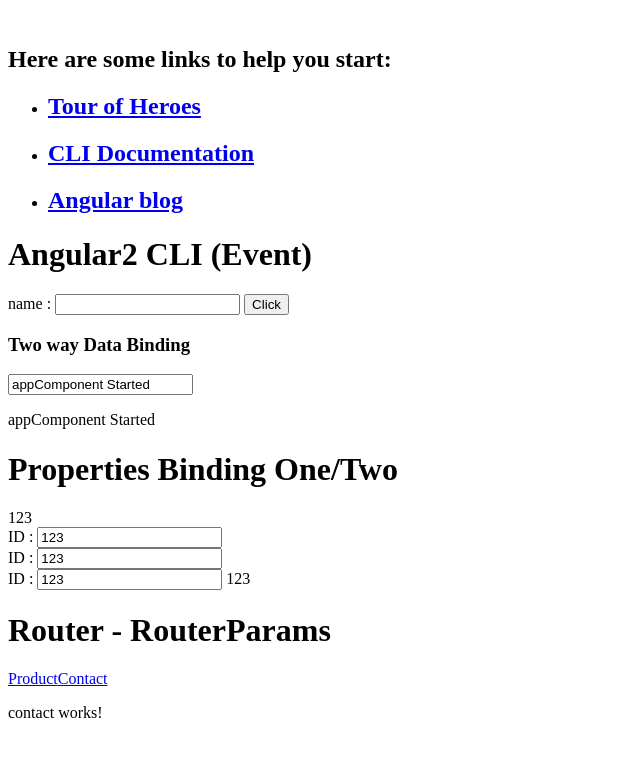
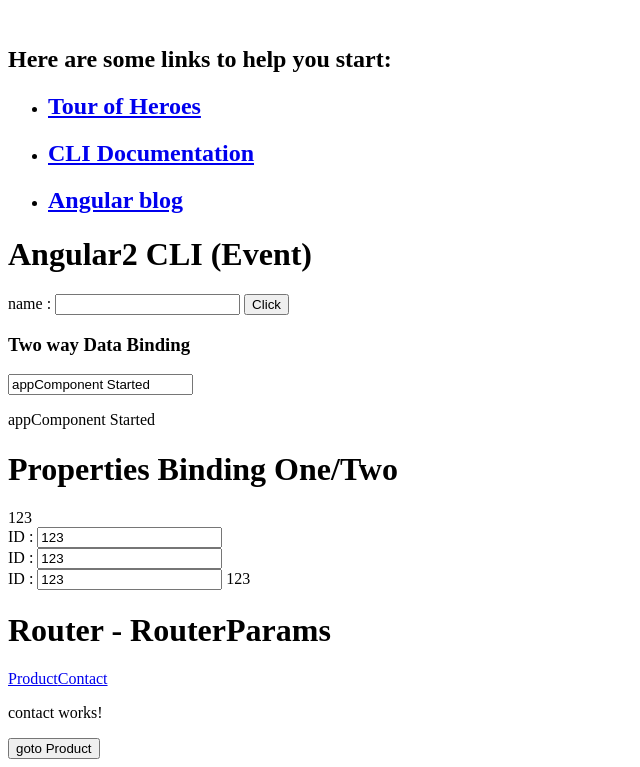
Before and after one commit to Wutibank/LearnAngular2, an Angular app in the folder myApp1/: page /contact in a window 1280 px wide. Shown: the part 471-1238 px from the top of the page, without its empty margins (0-640 px from the left). Before the commit the page ends 1209 px from the top, so only its background shows below. Built offline with nearby package versions, Linux system fonts and the light colour scheme.

Commit message:
Router&Navigate

```diff
--- a/myApp1/src/app/contact/contact.component.html
+++ b/myApp1/src/app/contact/contact.component.html
@@ -1,3 +1,4 @@
 <p>
   contact works!
 </p>
+<button (click) = "gotoProduct()">goto Product</button>
--- a/myApp1/src/app/contact/contact.component.ts
+++ b/myApp1/src/app/contact/contact.component.ts
@@ -1,4 +1,5 @@
 import { Component, OnInit } from '@angular/core';
+import {Router} from '@angular/router';
 
 @Component({
   selector: 'app-contact',
@@ -7,9 +8,13 @@
 })
 export class ContactComponent implements OnInit {
 
-  constructor() { }
+  constructor(private router : Router) { }
 
   ngOnInit() {
   }
 
+  gotoProduct(){
+    this.router.navigate(['product']);
+  }
+
 }
--- a/myApp1/src/app/product/product.component.html
+++ b/myApp1/src/app/product/product.component.html
@@ -1,3 +1,4 @@
 <p>
   Product ID : {{params}}
 </p>
+<button (click) = "gotoContact()">goto Contact</button>
--- a/myApp1/src/app/product/product.component.ts
+++ b/myApp1/src/app/product/product.component.ts
@@ -1,5 +1,6 @@
 import { Component, OnInit } from '@angular/core';
 import {ActivatedRoute} from '@angular/router';
+import {Router} from '@angular/router';
 
 @Component({
   selector: 'app-product',
@@ -8,13 +9,15 @@
 })
 export class ProductComponent implements OnInit {
 params : string;
-  constructor(private route : ActivatedRoute) {
+  constructor(private route : ActivatedRoute,private router : Router) {
     this.params = route.snapshot.params['id'];
-
-
   }
 
   ngOnInit() {
+
+  }
+  gotoContact(){
+    this.router.navigate(['contact']);
   }
 
 }
```
